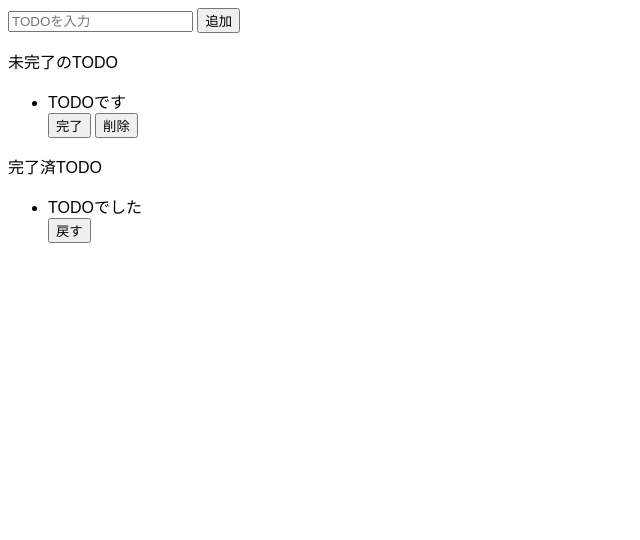
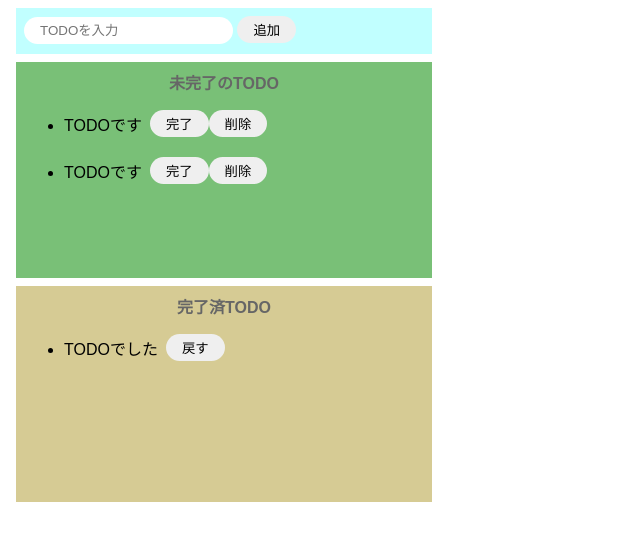
Before and after one commit to raul-art/codeSandBox-js-test, a website built with Parcel: page index.html in a window 1280 px wide. Shown: the whole page, without its empty margins (0-640 px from the left). Built offline with nearby package versions, Linux system fonts and the light colour scheme.

Commit message:
js途中

```diff
--- a/index.html
+++ b/index.html
@@ -6,15 +6,20 @@
   </head>
 
   <body>
-    <div>
-      <input placeholder="TODOを入力" />
-      <button>追加</button>
+    <div class="input-area">
+      <input id="add-text" placeholder="TODOを入力" />
+      <button id="add-button">追加</button>
     </div>
 
-    <div>
-      <p>未完了のTODO</p>
+    <div class="incomplete-area">
+      <p class="title">未完了のTODO</p>
       <div>
-        <ul>
+        <ul class="list-row">
+          <li>TODOです</li>
+          <button>完了</button>
+          <button>削除</button>
+        </ul>
+        <ul class="list-row">
           <li>TODOです</li>
           <button>完了</button>
           <button>削除</button>
@@ -22,10 +27,10 @@
       </div>
     </div>
 
-    <div>
-      <p>完了済TODO</p>
+    <div class="complete-area">
+      <p class="title">完了済TODO</p>
       <div>
-        <ul>
+        <ul class="list-row">
           <li>TODOでした</li>
           <button>戻す</button>
         </ul>
--- a/src/index.js
+++ b/src/index.js
@@ -1 +1,13 @@
 import "./styles.css";
+
+const onClickAdd = () => {
+  const inputTextElemennt = document.getElementById("add-text");
+  alert(inputTextElemennt.value);
+  inputTextElemennt.value = "";
+
+  alert(inputTextElemennt.value);
+}
+
+document
+  .getElementById("add-button")
+  .addEventListener("click", () => onClickAdd());
--- a/src/styles.css
+++ b/src/styles.css
@@ -1,3 +1,63 @@
 body {
   font-family: sans-serif;
 }
+
+input {
+  border-radius: 16px;
+  border: none;
+  padding: 6px 16px;
+  outline: none;
+}
+
+button {
+  border-radius: 16px;
+  border: none;
+  padding: 4px 16px;
+}
+
+li {
+  margin-right: 8px;
+}
+
+button:hover {
+  background-color: #c79cc7;
+  color: #fff;
+  cursor: pointer;
+}
+
+.input-area {
+  background-color: #c1ffff;
+  width: 400px;
+  height: 30px;
+  padding: 8px;
+  margin: 8px;
+}
+
+.incomplete-area {
+  background-color: #79c077;
+  width: 400px;
+  min-height: 200px;
+  padding: 8px;
+  margin: 8px;
+}
+
+.complete-area {
+  background-color: #d6cb94;
+  width: 400px;
+  min-height: 200px;
+  padding: 8px;
+  margin: 8px;
+}
+
+.title {
+  text-align: center;
+  margin-top: 0;
+  font-weight: bold;
+  color: #666;
+}
+
+.list-row {
+  display: flex;
+  align-items: center;
+  padding-bottom: 4px;
+}
```
